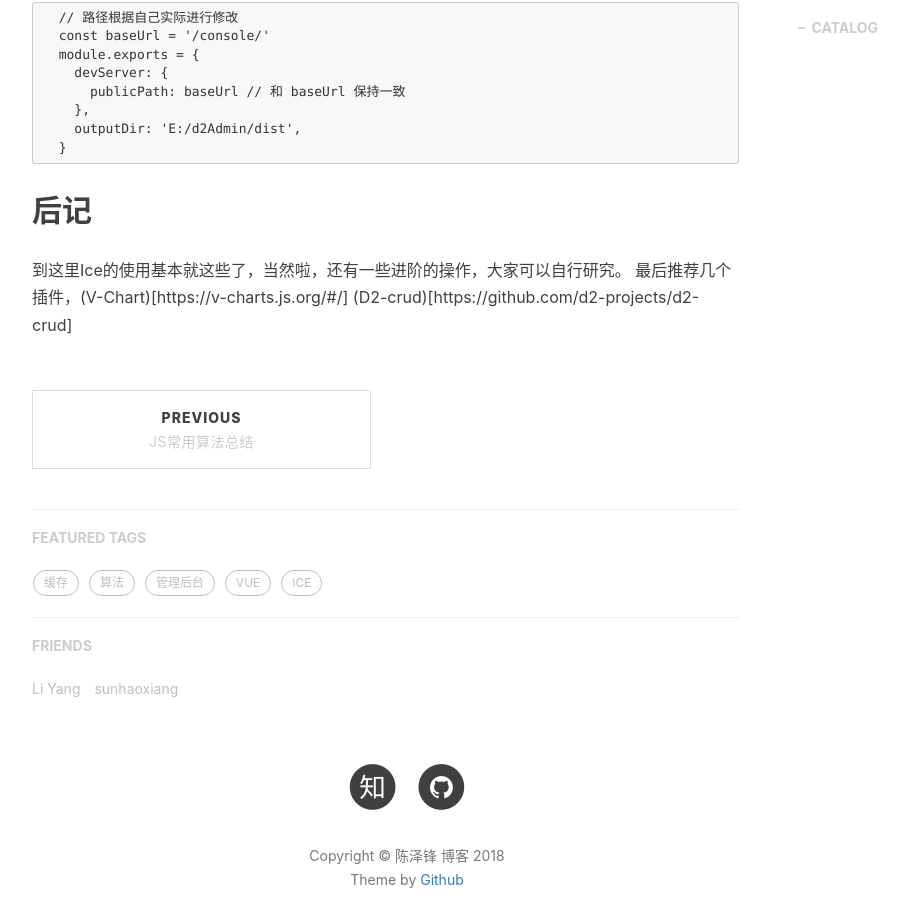
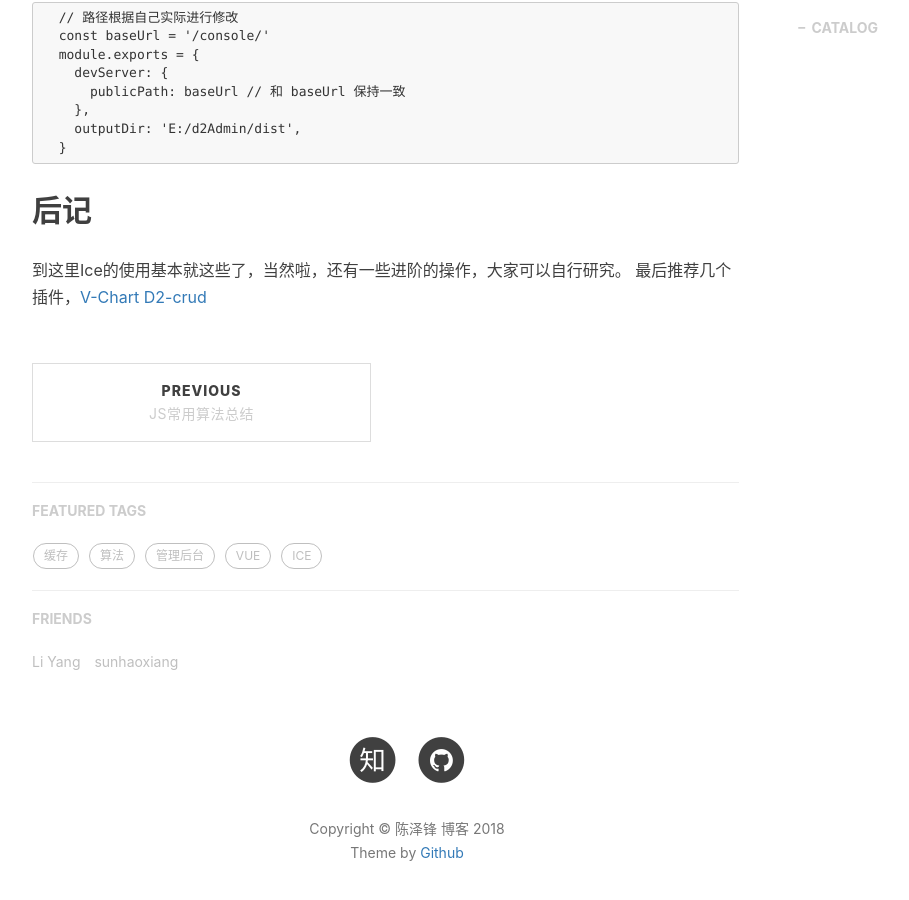
Before and after one commit to 00feng00/00feng00.github.io, a Jekyll site: the page built from _posts/2018-09-11-ice-instructions.markdown, in a window 1280 px wide and 900 px high, scrolled down 4689 px. Shown: the whole window, without its empty margins (233-1142 px from the left). Built offline with Jekyll 4.4.1, drawn with Linux system fonts in a browser that asks for light colours; nearby versions of some CDN libraries; comment, search, counter and statistics services are not loaded.

Commit message:
Update 2018-09-11-ice-instructions.markdown

````diff
--- a/_posts/2018-09-11-ice-instructions.markdown
+++ b/_posts/2018-09-11-ice-instructions.markdown
@@ -114,4 +114,4 @@
 ```
 ## 后记
   到这里Ice的使用基本就这些了，当然啦，还有一些进阶的操作，大家可以自行研究。
-  最后推荐几个插件，(V-Chart)[https://v-charts.js.org/#/] (D2-crud)[https://github.com/d2-projects/d2-crud]
+  最后推荐几个插件，[V-Chart](https://v-charts.js.org/#/) [D2-crud](https://github.com/d2-projects/d2-crud)
````
